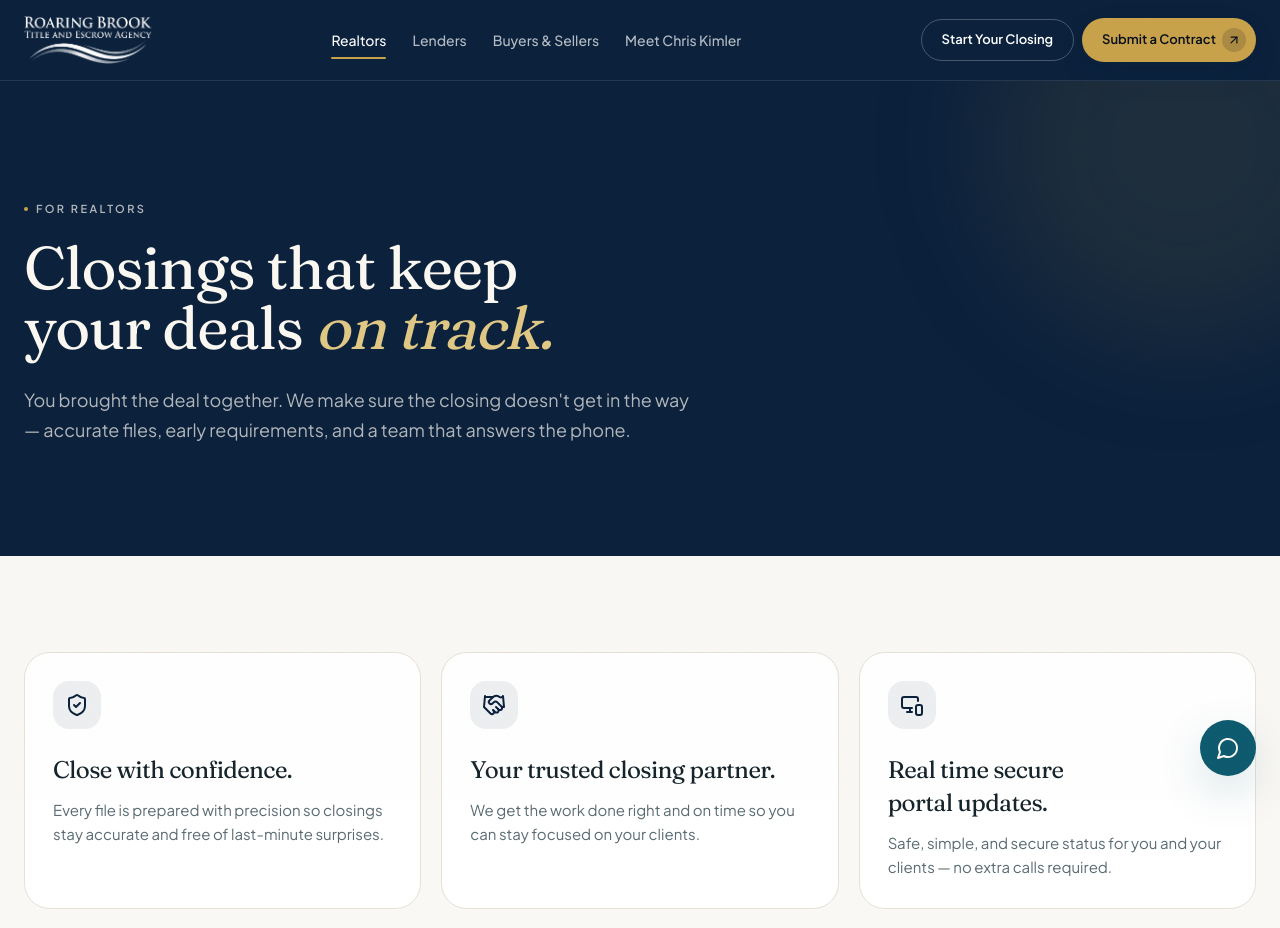
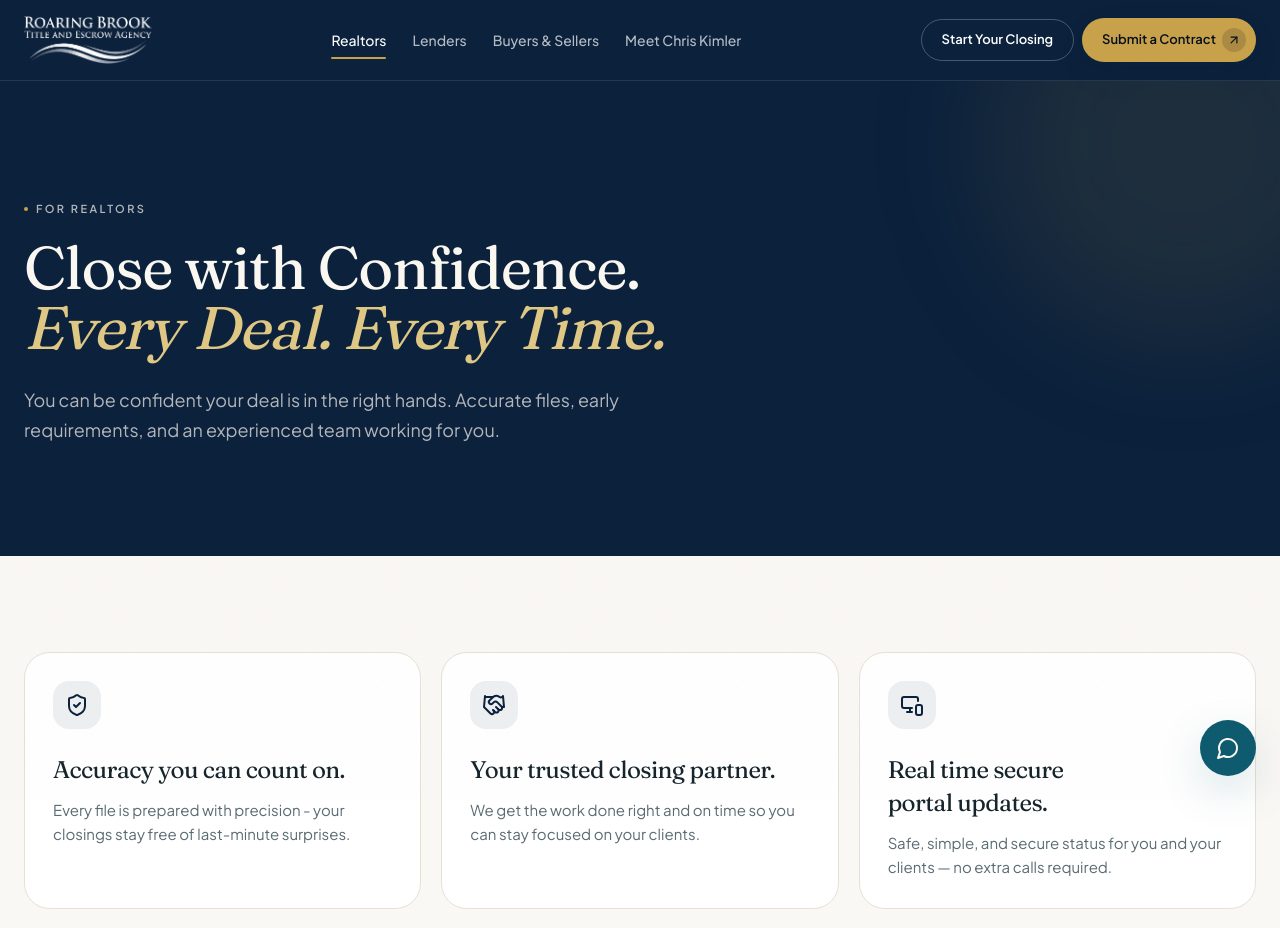
Before and after one commit to andrewmagistro/roaringbrook-fl, a Next.js app: page /realtors in a window 1280 px wide. Shown: the top 928 px of the page. Built offline with nearby package versions, Linux system fonts and the light colour scheme.

Commit message:
Update Realtors page hero and first feature block copy
Top hero: "Closings that keep your deals on track." ->
"Close with Confidence. Every Deal. Every Time." with new intro line.

First feature block: "Close with confidence." ->
"Accuracy you can count on." with updated description.

```diff
--- a/app/realtors/page.tsx
+++ b/app/realtors/page.tsx
@@ -13,9 +13,9 @@ export const metadata: Metadata = {
 const blocks: FeatureBlock[] = [
   {
     icon: "shield",
-    title: "Close with confidence.",
+    title: "Accuracy you can count on.",
     description:
-      "Every file is prepared with precision so closings stay accurate and free of last-minute surprises.",
+      "Every file is prepared with precision - your closings stay free of last-minute surprises.",
   },
   {
     icon: "handshake",
@@ -48,9 +48,9 @@ export default function RealtorsPage() {
     <>
       <PageHero
         eyebrow="For Realtors"
-        title="Closings that keep your deals"
-        italic="on track."
-        intro="You brought the deal together. We make sure the closing doesn't get in the way — accurate files, early requirements, and a team that answers the phone."
+        title="Close with Confidence."
+        italic="Every Deal. Every Time."
+        intro="You can be confident your deal is in the right hands. Accurate files, early requirements, and an experienced team working for you."
       />
       <FeatureBlocks blocks={blocks} />
       <StatBar />
```
